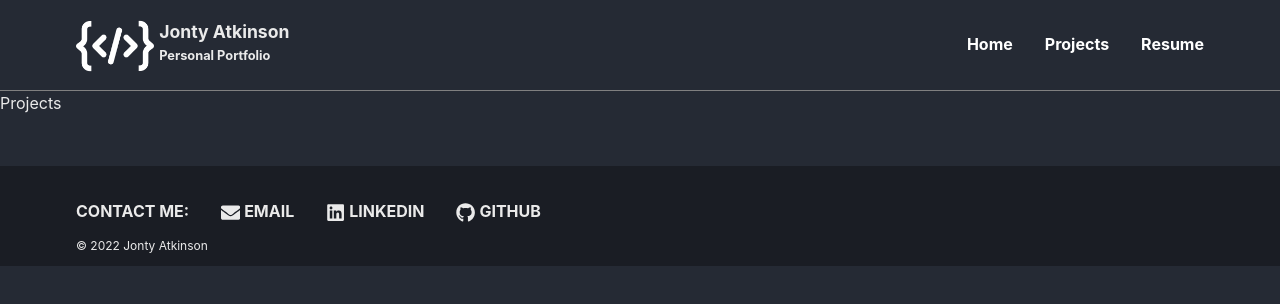
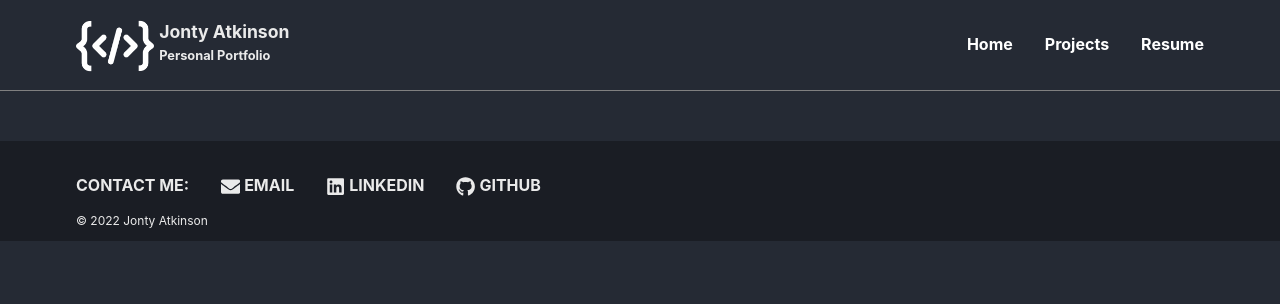
Before and after one commit to Jontya/personal-website, a React (Create React App) app: page /projects in a window 1280 px wide. Shown: the top 304 px of the page. Built offline with nearby package versions, Linux system fonts and the light colour scheme.

Commit message:
Basic Layout

```diff
--- a/src/Pages/Projects.js
+++ b/src/Pages/Projects.js
@@ -1,8 +1,17 @@
 import React from 'react'
+import '../Styles/Projects.css'
+import SortingVisualizer from '../Projects/SortingVisualizer/SortingVisualizer'
+
+import logo from '../Images/logo.png'
+
 
 function Projects() {
   return (
-    <div>Projects</div>
+    <div className='projects'>
+      <div className='project-item'>
+
+      </div>
+    </div>
   )
 }
 
--- /dev/null
+++ b/src/Styles/Projects.css
@@ -0,0 +1,6 @@
+.projects{
+    margin-inline: auto;
+    margin-top: 50px;
+    margin-bottom: 0;
+    width: min(90%, 70.5rem);
+}
```
